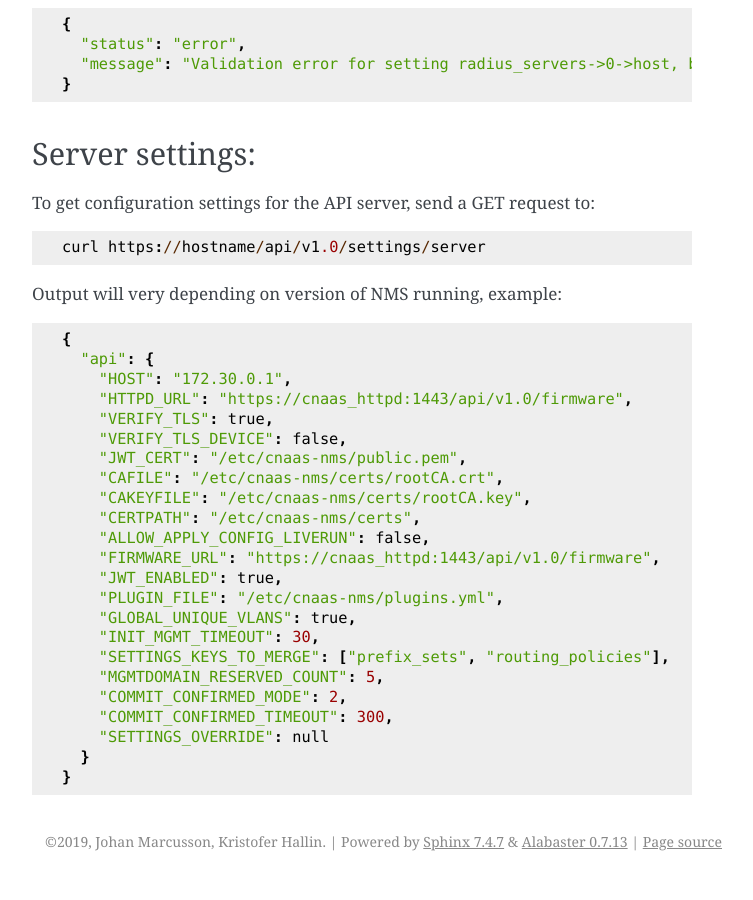
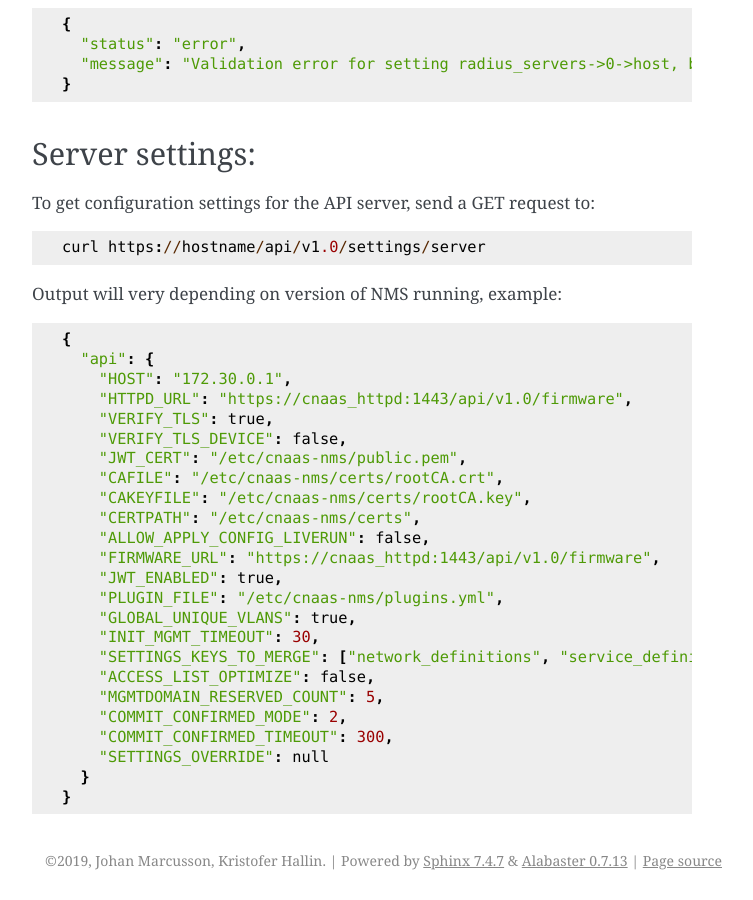
Before and after one commit to SUNET/cnaas-nms, a Sphinx documentation site: the page built from docs/apiref/settings.rst, in a window 1280 px wide and 900 px high, scrolled down 1629 px. Shown: the whole window, without its empty margins (388-1141 px from the left). Built offline with Sphinx 7.4.7, drawn with Linux system fonts in a browser that asks for light colours.

Commit message:
Updated documentation

```diff
--- a/docs/apiref/settings.rst
+++ b/docs/apiref/settings.rst
@@ -123,7 +123,8 @@
        "PLUGIN_FILE": "/etc/cnaas-nms/plugins.yml",
        "GLOBAL_UNIQUE_VLANS": true,
        "INIT_MGMT_TIMEOUT": 30,
-       "SETTINGS_KEYS_TO_MERGE": ["prefix_sets", "routing_policies"],
+       "SETTINGS_KEYS_TO_MERGE": ["network_definitions", "service_definitions", "access_lists", "prefix_sets", "routing_policies"],
+       "ACCESS_LIST_OPTIMIZE": false,
        "MGMTDOMAIN_RESERVED_COUNT": 5,
        "COMMIT_CONFIRMED_MODE": 2,
        "COMMIT_CONFIRMED_TIMEOUT": 300,
--- a/docs/configuration/index.rst
+++ b/docs/configuration/index.rst
@@ -37,7 +37,7 @@
 - init_mgmt_timeout: Timeout to wait for device to apply changed management IP.
   Defaults to 30, specified in seconds (integer).
 - settings_keys_to_merge: Settings keys from global to try to merge with group settings.
-  Defaults to `prefix_sets` and `routing_policies`.
+  Defaults to `network_definitions`, `service_definitions`, `access_lists`, `prefix_sets` and `routing_policies`.
 - mgmtdomain_reserved_count: Number of IP addresses to reserve for internal use on
   each defined management domain when assigning new management IP addresses to devices.
   Defaults to 5 (e.g. meaning 10.0.0.1 through 10.0.0.5 would remain unassigned on
--- a/docs/reporef/index.rst
+++ b/docs/reporef/index.rst
@@ -97,7 +97,7 @@
 The inheritence is defined in these steps:
 Global -> Fabric -> Core/Dist/Access -> Group -> Device specific.
 One modification to this rule are fields defined in `SETTINGS_KEYS_TO_MERGE`, which instead will merge global settings with group settings.
-It will prioritize group settings if the entries in the keys collide. The default settings to merge are `prefix_sets` and `routing_policies`.
+It will prioritize group settings if the entries in the keys collide. The default settings to merge are `network_definitions`, `service_definitions`, `access_lists`, `prefix_sets` and `routing_policies`.
 The directory structure looks like this:
 
 - global
```
